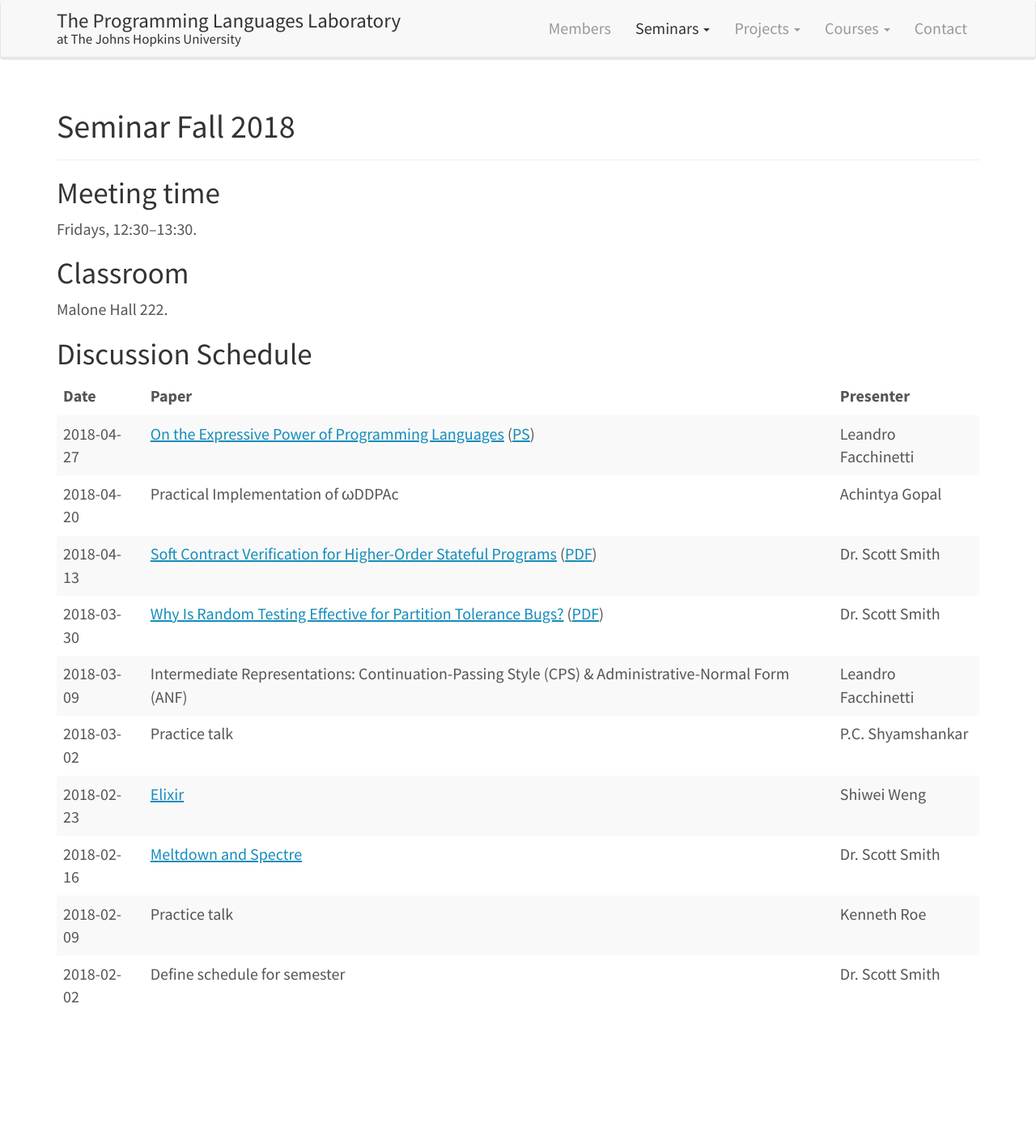
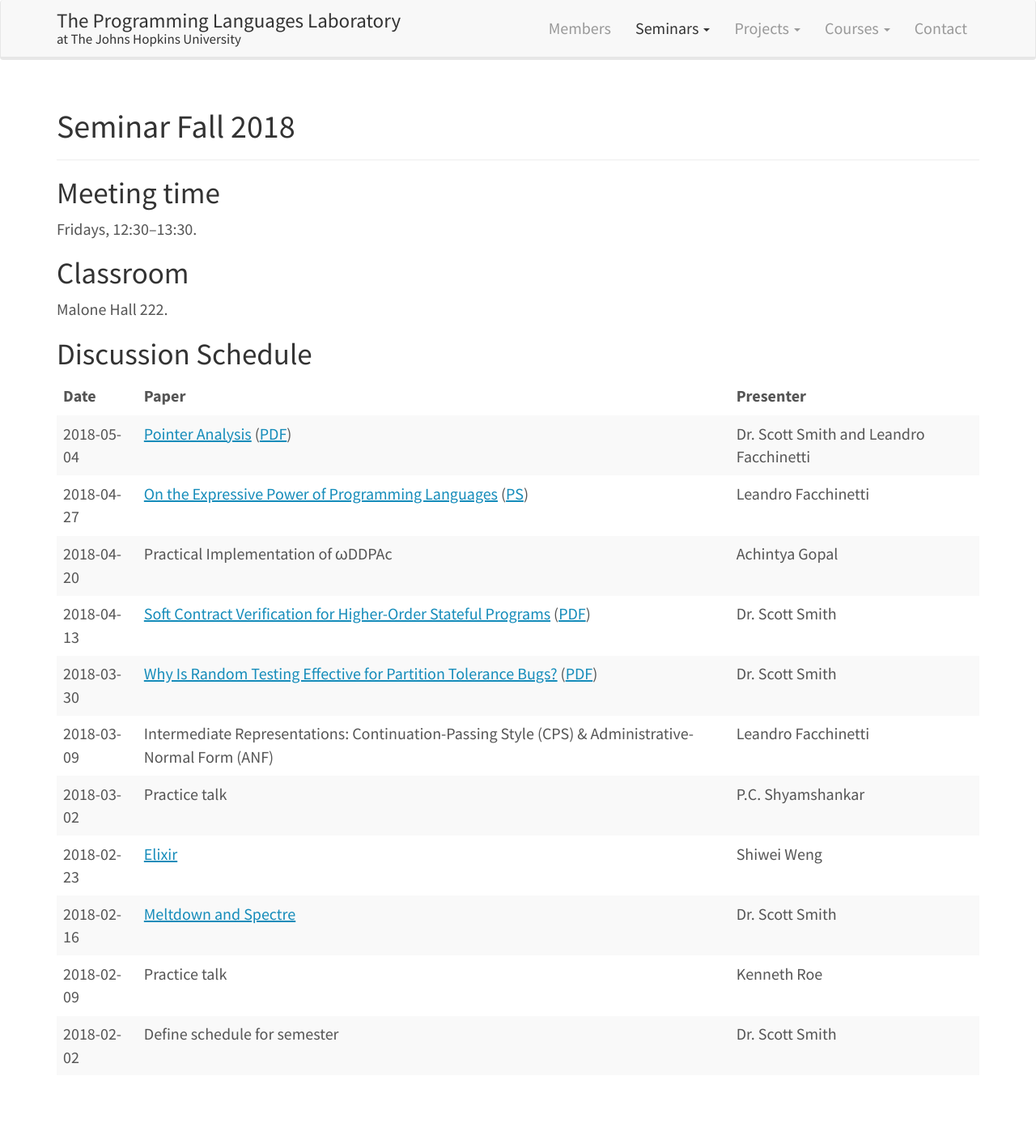
Before and after one commit to JHU-PL-Lab/www-pl-lab, a Jekyll site: the page built from seminars/spring-2018.md, in a window 1280 px wide. Shown: the whole page at 81% size. Built offline with Jekyll 4.4.1, drawn with Linux system fonts in a browser that asks for light colours; before the commit the page ends 1334 px from its top, so only the background shows below that.

Commit message:
Add 2018-05-04 seminar

```diff
--- a/seminars/spring-2018.md
+++ b/seminars/spring-2018.md
@@ -18,6 +18,7 @@ Discussion Schedule
 
 |       Date | Paper                                                                                                                                                                                                                                     | Presenter                                               |
 |------------+-------------------------------------------------------------------------------------------------------------------------------------------------------------------------------------------------------------------------------------------+---------------------------------------------------------|
+| 2018-05-04 | [Pointer Analysis](https://www.nowpublishers.com/article/Details/PGL-014) ([PDF](https://yanniss.github.io/points-to-tutorial15.pdf))                                                                                                     | Dr. Scott Smith and Leandro Facchinetti                 |
 | 2018-04-27 | [On the Expressive Power of Programming Languages](https://dl.acm.org/citation.cfm?id=138493) ([PS](https://www2.ccs.neu.edu/racket/pubs/scp91-felleisen.ps.gz))                                                                          | Leandro Facchinetti                                     |
 | 2018-04-20 | Practical Implementation of ωDDPAc                                                                                                                                                                                                        | Achintya Gopal                                          |
 | 2018-04-13 | [Soft Contract Verification for Higher-Order Stateful Programs](https://dl.acm.org/citation.cfm?id=3158139) ([PDF](https://arxiv.org/pdf/1711.03620))                                                                                     | Dr. Scott Smith                                         |
```
